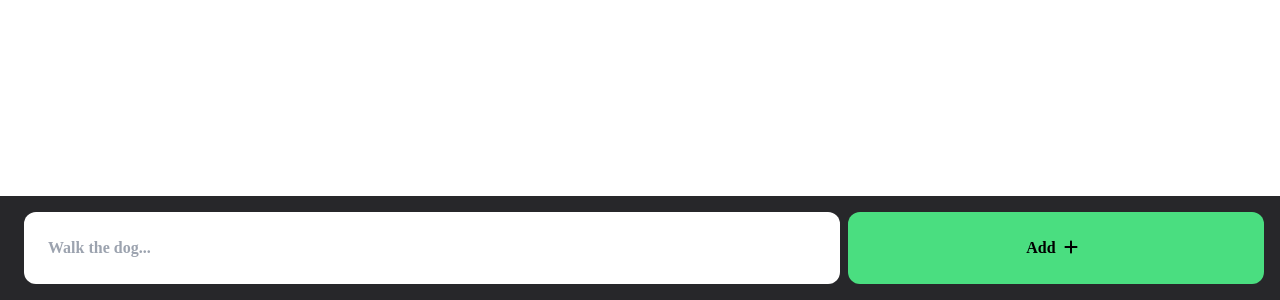
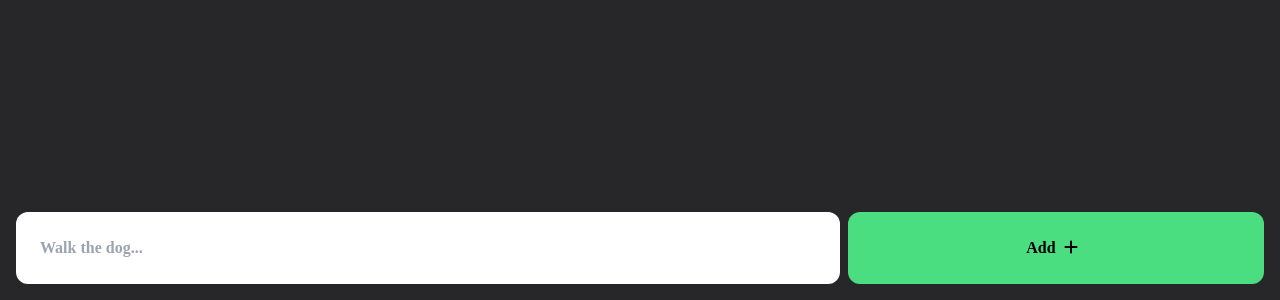
Before and after one commit to dotares/full-stack-todo, a React (Vite) app in the folder packages/client/: page / in a window 1280 px wide. Shown: the part 500-800 px from the top of the page. Built offline with nearby package versions, Linux system fonts and the light colour scheme.

Commit message:
fix padding issue near input box and change colors

```diff
--- a/packages/client/index.html
+++ b/packages/client/index.html
@@ -6,7 +6,7 @@
         <meta name="viewport" content="width=device-width, initial-scale=1.0" />
         <title>Vite + React</title>
     </head>
-    <body class="bg-zinc-900">
+    <body class="bg-zinc-800">
         <div id="root"></div>
         <script type="module" src="/src/main.jsx"></script>
     </body>
--- a/packages/client/src/components/Input.jsx
+++ b/packages/client/src/components/Input.jsx
@@ -8,7 +8,7 @@ library.add(fas);
 export default function Input({ change, click }) {
     return (
         <div className="inputSection bg-zinc-800 text-white p-4 flex fixed bottom-0 place-content-center w-full">
-            <div className="inputText px-2 sm:w-2/3 w-full">
+            <div className="inputText pr-2 sm:w-2/3 w-full">
                 <input
                     className="textInput bg-white text-black font-semibold w-full rounded-xl p-6"
                     onChange={change}
```
